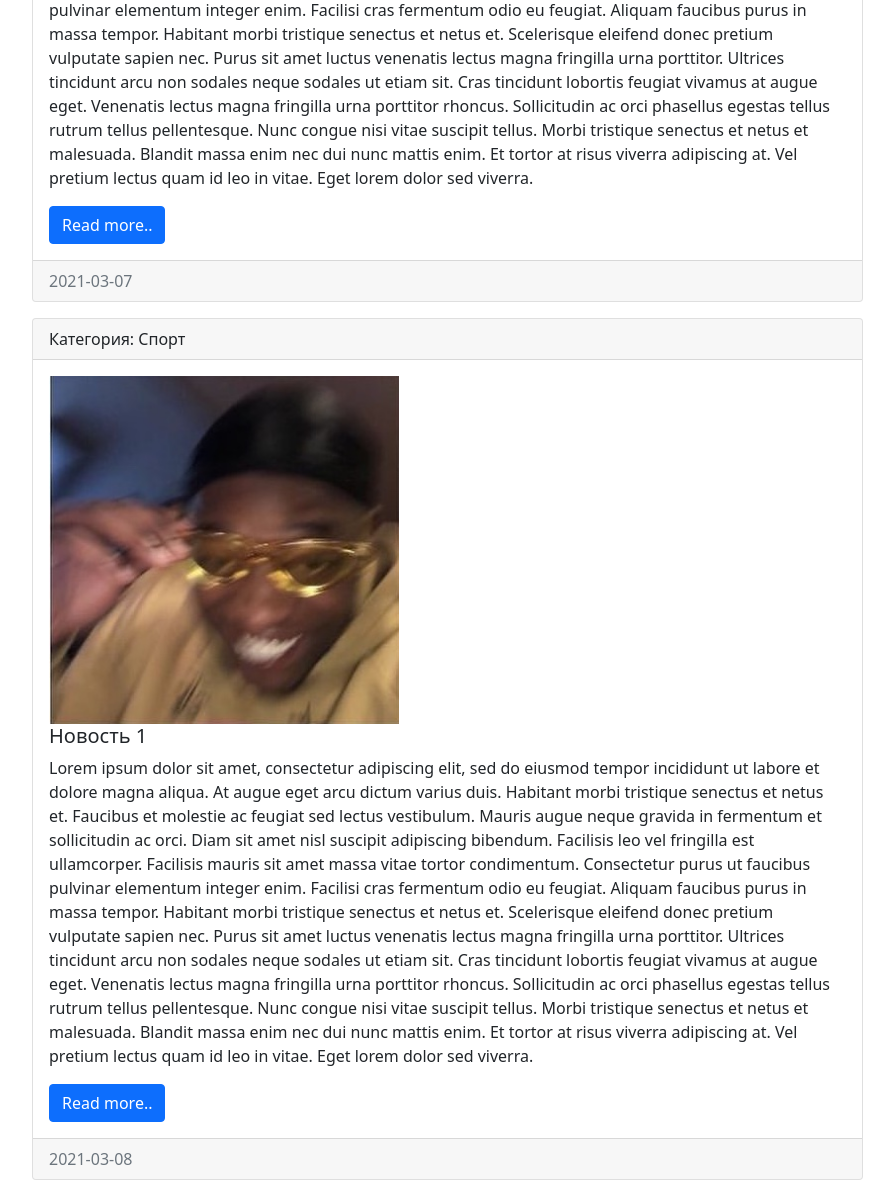
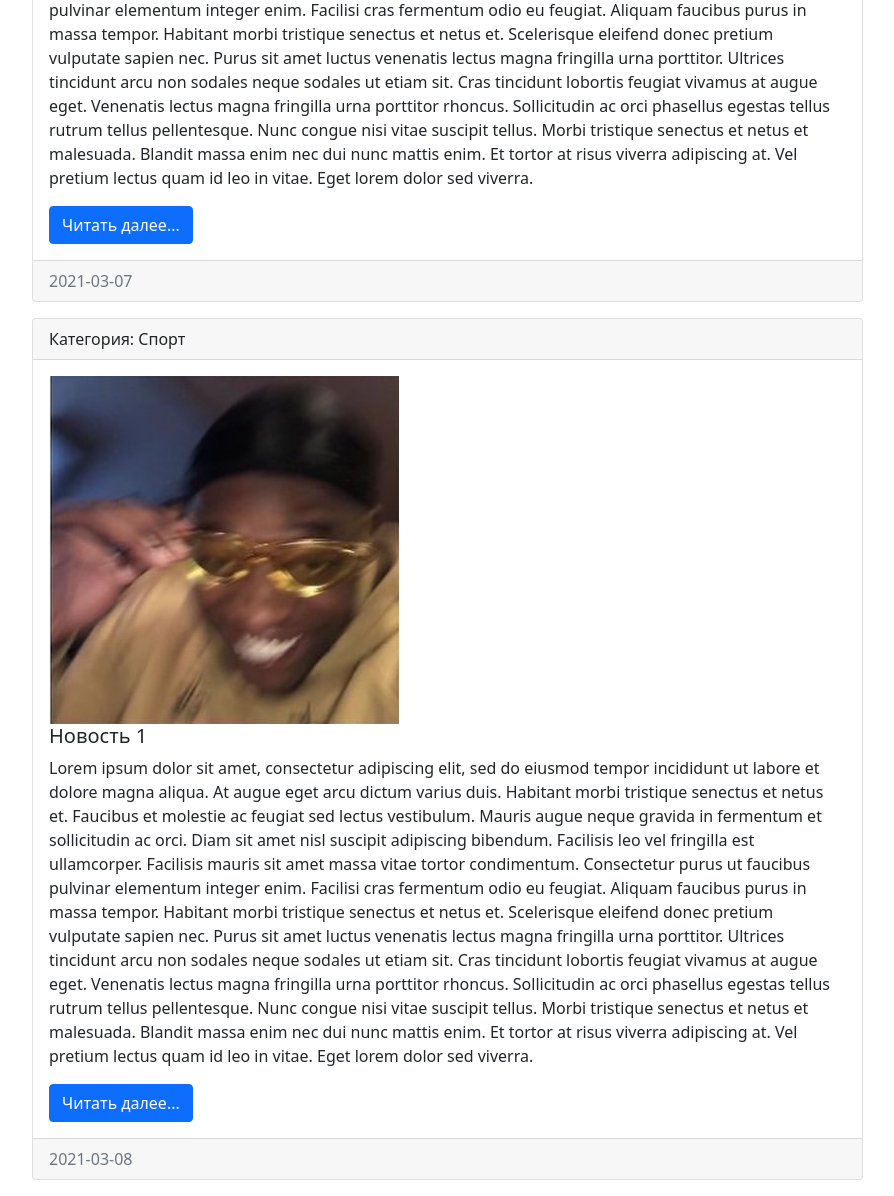
Before and after one commit to SophiaTregubova98/cleardjangoproject, a Django app: page /news/ in a window 1280 px wide. Shown: the part 3037-4233 px from the top of the page, without its empty margins (335-1229 px from the left). Run offline with Django 3.2, Linux system fonts and the light colour scheme; data comes from the database, SQL or seed files in the repository.

Commit message:
Translate 'Read more...' button.

```diff
--- a/DjangoProject/news/templates/news/index.html
+++ b/DjangoProject/news/templates/news/index.html
@@ -27,7 +27,7 @@
                         <div class="media-body">
                             <h5 class="card-title">{{ new.title }}</h5>
                  <p class="card-text">{{ new.content }}</p>
-               <a href="#" class="btn btn-primary">Read more..</a>
+               <a href="#" class="btn btn-primary">Читать далее...</a>
                         </div>
                     </div>
               </div>
```
